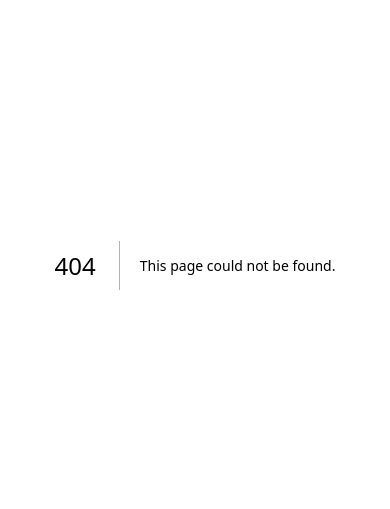
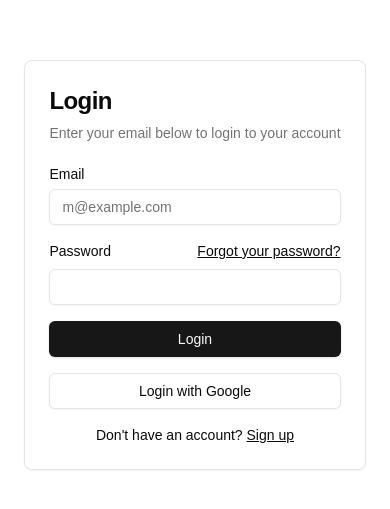
Before and after one commit to guhborda1/taskApp, a Next.js app: page /auth/signin in a window 390 px wide. Before the commit this address had no page. Shown: the part 157-666 px from the top of the page. Built offline with nearby package versions, Linux system fonts and the light colour scheme; no server answers.

Commit message:
fix on mobile sidenav

```diff
--- a/app/_components/layout.tsx
+++ b/app/_components/layout.tsx
@@ -72,7 +72,7 @@ import {
     SidebarProvider,
     SidebarTrigger,
 } from "@/components/ui/sidebar"
-import { auth, signIn, signOut } from '@/services/auth'
+
 import { DashboardSideBarInsetHeader } from './dashboardSideBarInsetHeader/dashboardSideBarInsetHeader'
 import { DasboardSidebarFooter } from './dasboardSidebarFooter/dasboardSidebarFooter'
 
@@ -87,42 +87,26 @@ export default function DashboardLayout({ children, session }: any) {
         },
         navMain: [
             {
-                title: "Playground",
-                url: "#",
+                title: "Dashboard",
+                url: "/dashboard",
                 icon: SquareTerminal,
                 isActive: true,
-                items: [
-                    {
-                        title: "History",
-                        url: "#",
-                    },
-                    {
-                        title: "Starred",
-                        url: "#",
-                    },
-                    {
-                        title: "Settings",
-                        url: "#",
-                    },
-                ],
+
             },
             {
-                title: "Models",
+                title: "Contatos",
                 url: "#",
                 icon: Bot,
                 items: [
                     {
-                        title: "Genesis",
+                        title: "Novo Contato",
                         url: "#",
                     },
                     {
-                        title: "Explorer",
+                        title: "Contatos ",
                         url: "#",
                     },
-                    {
-                        title: "Quantum",
-                        url: "#",
-                    },
+
                 ],
             },
             {
--- /dev/null
+++ b/app/auth/_components/signInForm.tsx
@@ -0,0 +1,111 @@
+'use client'
+import React from "react"
+import { useForm, SubmitHandler } from "react-hook-form"
+import { Input } from "@/components/ui/input"
+import { Button } from "@/components/ui/button"
+import { Card, CardContent, CardDescription, CardHeader, CardTitle } from "@/components/ui/card"
+import { Label } from "@/components/ui/label"
+import Link from "next/link"
+import { signIn } from "next-auth/react"
+type Inputs = {
+    email: string
+    password: string
+}
+export function SignInForm() {
+    const {
+        register,
+        handleSubmit,
+        watch,
+        formState: { errors },
+    } = useForm<Inputs>()
+    const onSubmit: SubmitHandler<Inputs> = (data) => {
+        console.log(data)
+    }
+    return (
+        <>
+            <div className="flex h-screen w-full items-center justify-center px-4">
+                <Card className="mx-auto max-w-sm">
+                    <CardHeader>
+                        <CardTitle className="text-2xl">Login</CardTitle>
+                        <CardDescription>
+                            Enter your email below to login to your account
+                        </CardDescription>
+                    </CardHeader>
+                    <CardContent>
+                        <div className="grid gap-4">
+                            <form onSubmit={handleSubmit(onSubmit)}>
+                                <div className="flex flex-col gap-4">
+                                    <div className="grid gap-2">
+                                        <Label htmlFor="email">Email</Label>
+                                        <Input
+                                            id="email"
+                                            type="email"
+                                            placeholder="m@example.com"
+                                            {...register("email", { required: true })}
+                                        />
+                                    </div>
+                                    <div className="grid gap-2">
+                                        <div className="flex items-center">
+                                            <Label htmlFor="password">Password</Label>
+                                            <Link
+                                                href="#"
+                                                className="ml-auto inline-block text-sm underline"
+                                            >
+                                                Forgot your password?
+                                            </Link>
+                                        </div>
+                                        <Input id="password" type="password" {...register("password", { required: true })} />
+                                        {errors.password && <span>This field is required</span>}
+                                    </div>
+                                    <div className="flex flex-col gap-2">
+                                        <Button type="submit" className="w-full">
+                                            Login
+                                        </Button>
+
+                                    </div>
+                                </div>
+                            </form>
+                            <Button variant="outline" className="w-full" onClick={() => signIn('google')
+                                        }>
+                                            Login with Google
+                                        </Button>
+                        </div>
+
+                        <div className="mt-4 text-center text-sm">
+                            Don&apos;t have an account?{" "}
+                            <Link href="#" className="underline">
+                                Sign up
+                            </Link>
+                        </div>
+                    </CardContent>
+                </Card>
+            </div>
+
+        </>
+
+    )
+
+}
+
+function ChromeIcon(props: any) {
+    return (
+        <svg
+            {...props}
+            xmlns="http://www.w3.org/2000/svg"
+            width="24"
+            height="24"
+            viewBox="0 0 24 24"
+            fill="none"
+            stroke="currentColor"
+            strokeWidth="2"
+            strokeLinecap="round"
+            strokeLinejoin="round"
+        >
+            <circle cx="12" cy="12" r="10" />
+            <circle cx="12" cy="12" r="4" />
+            <line x1="21.17" x2="12" y1="8" y2="8" />
+            <line x1="3.95" x2="8.54" y1="6.06" y2="14" />
+            <line x1="10.88" x2="15.46" y1="21.94" y2="14" />
+        </svg>
+    )
+}
--- a/app/auth/_components/auth-form.tsx
+++ b/app/auth/_components/signUpForm.tsx
@@ -11,7 +11,7 @@ type Inputs = {
     email: string
     password: string
 }
-export function AuthForm() {
+export function SignUpForm() {
     const {
         register,
         handleSubmit,
@@ -61,18 +61,19 @@ export function AuthForm() {
                                         <Button type="submit" className="w-full">
                                             Login
                                         </Button>
-                                        <Button variant="outline" className="w-full" onClick={() => signIn('google')
-                                        }>
-                                            Login with Google
-                                        </Button>
+
                                     </div>
                                 </div>
                             </form>
+                            <Button variant="outline" className="w-full" onClick={() => signIn('google')
+                            }>
+                                Login with Google
+                            </Button>
                         </div>
 
                         <div className="mt-4 text-center text-sm">
                             Don&apos;t have an account?{" "}
-                            <Link href="#" className="underline">
+                            <Link href="/auth/signup" className="underline">
                                 Sign up
                             </Link>
                         </div>
@@ -83,8 +84,6 @@ export function AuthForm() {
         </>
 
     )
-    return
-    ('/dashboard')
 }
 
 function ChromeIcon(props: any) {
@@ -109,4 +108,3 @@ function ChromeIcon(props: any) {
         </svg>
     )
 }
-export default AuthForm
--- /dev/null
+++ b/app/auth/signin/page.tsx
@@ -0,0 +1,23 @@
+'use server'
+import { redirect } from "next/navigation";
+import { SignInForm } from "../_components/signInForm"
+import { auth } from "@/services/auth";
+
+
+
+const Page = async () => {
+    const session = await auth();
+    if (!session) {
+        return (
+            <div className="flex justify-center min-h-[500px]">
+                <SignInForm />
+            </div>
+        )
+    } else {
+
+        return redirect('/dashboard')
+
+    }
+
+}
+export default Page
--- a/app/auth/page.tsx
+++ b/app/auth/signup/page.tsx
@@ -1,7 +1,7 @@
 'use server'
 import { redirect } from "next/navigation";
-import AuthForm from "./_components/auth-form"
 import { auth } from "@/services/auth";
+import { SignUpForm } from "../_components/signUpForm";
 
 
 const Page = async () => {
@@ -9,7 +9,7 @@ const Page = async () => {
     if (!session) {
         return (
             <div className="flex justify-center min-h-[500px]">
-                <AuthForm />
+                <SignUpForm />
             </div>
         )
     } else {
--- a/app/dashboard/layout.tsx
+++ b/app/dashboard/layout.tsx
@@ -21,7 +21,7 @@ export default async function RootLayout({
 }>) {
     const session = await auth()
     if (!session?.user) {
-        redirect('/auth')
+        redirect('/auth/signin')
     }
 
     return (
--- a/components/ui/dialog.tsx
+++ b/components/ui/dialog.tsx
@@ -2,7 +2,7 @@
 
 import * as React from "react"
 import * as DialogPrimitive from "@radix-ui/react-dialog"
-import { X } from "lucide-react"
+import { Cross2Icon } from "@radix-ui/react-icons"
 
 import { cn } from "@/lib/utils"
 
@@ -45,7 +45,7 @@ const DialogContent = React.forwardRef<
     >
       {children}
       <DialogPrimitive.Close className="absolute right-4 top-4 rounded-sm opacity-70 ring-offset-background transition-opacity hover:opacity-100 focus:outline-none focus:ring-2 focus:ring-ring focus:ring-offset-2 disabled:pointer-events-none data-[state=open]:bg-accent data-[state=open]:text-muted-foreground">
-        <X className="h-4 w-4" />
+        <Cross2Icon className="h-4 w-4" />
         <span className="sr-only">Close</span>
       </DialogPrimitive.Close>
     </DialogPrimitive.Content>
@@ -112,8 +112,8 @@ export {
   Dialog,
   DialogPortal,
   DialogOverlay,
+  DialogTrigger,
   DialogClose,
-  DialogTrigger,
   DialogContent,
   DialogHeader,
   DialogFooter,
--- a/services/auth/index.ts
+++ b/services/auth/index.ts
@@ -11,9 +11,8 @@ export const {
     signOut,
 } = NextAuth({
     pages: {
-        signIn: '/auth', signOut: '/auth', error: '/auth',
-        verifyRequest: '/auth',
-        newUser: '/'
+        signIn: '/auth/signin', signOut: '/auth/signin', error: '/auth/signin',
+        newUser: '/dashboard'
     },
     adapter: PrismaAdapter(db),
     // providers: [Google, EmailProvider()],
--- a/tsconfig.json
+++ b/tsconfig.json
@@ -22,6 +22,6 @@
       "@/*": ["./*"]
     }
   },
-  "include": ["next-env.d.ts", "**/*.ts", "**/*.tsx", ".next/types/**/*.ts"],
+  "include": ["next-env.d.ts", "**/*.ts", "**/*.tsx", ".next/types/**/*.ts", "app/_components/dashboardSideBarInsetHeader"],
   "exclude": ["node_modules"]
 }
```
Also changed, not shown: 1 other file (tests, documents, lock files or other folders).
